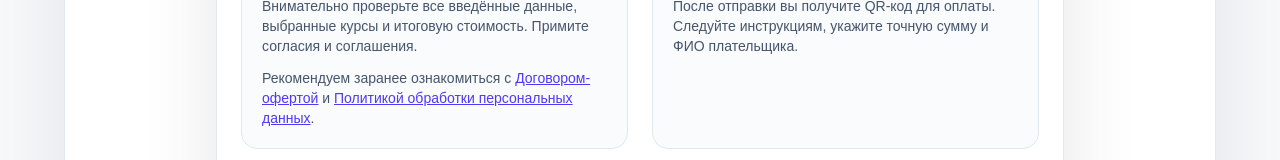
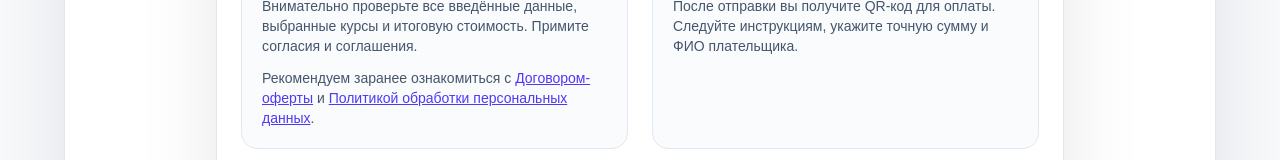
Before and after one commit to infols2021-lab/ga_reg_tefl, a Next.js app: page /apply/schools/primary in a window 1280 px wide. Shown: the part 718-878 px from the top of the page. Built offline with nearby package versions, Linux system fonts and the light colour scheme; no server answers.

Commit message:
feat: smart configuration loading

```diff
--- a/components/schools/primary/steps/step-0-intro.tsx
+++ b/components/schools/primary/steps/step-0-intro.tsx
@@ -46,7 +46,7 @@ export default function Step0Intro({ onStart }: { onStart: () => void }) {
           <p className="mt-3 text-sm text-slate-600">
             Рекомендуем заранее ознакомиться с{' '}
             <a href={termsLink} target="_blank" rel="noreferrer" className="font-medium text-indigo-600 underline">
-              Договором-офертой
+              Договором-оферты
             </a>
             {' '}и{' '}
             <a href={policyLink} target="_blank" rel="noreferrer" className="font-medium text-indigo-600 underline">
--- a/components/schools/primary/steps/step-3-review.tsx
+++ b/components/schools/primary/steps/step-3-review.tsx
@@ -82,7 +82,7 @@ export default function Step3Review({
       </div>
 
       <div className="rounded-2xl border border-slate-200 bg-white p-6 shadow-sm">
-        <h3 className="text-lg font-semibold text-slate-900">Соглашения</h3>
+        <h3 className="text-lg font-semibold text-slate-900">Соглашения и согласия</h3>
         <div className="mt-4 space-y-4">
           <label className="flex items-start gap-3">
             <input
--- a/components/schools/secondary/steps/step-0-intro.tsx
+++ b/components/schools/secondary/steps/step-0-intro.tsx
@@ -46,7 +46,7 @@ export default function Step0Intro({ onStart }: { onStart: () => void }) {
           <p className="mt-3 text-sm text-slate-600">
             Рекомендуем заранее ознакомиться с{' '}
             <a href={termsLink} target="_blank" rel="noreferrer" className="font-medium text-indigo-600 underline">
-              Договором-офертой
+              Договором-оферты
             </a>
             {' '}и{' '}
             <a href={policyLink} target="_blank" rel="noreferrer" className="font-medium text-indigo-600 underline">
--- a/components/schools/secondary/steps/step-3-review.tsx
+++ b/components/schools/secondary/steps/step-3-review.tsx
@@ -85,7 +85,7 @@ export default function Step3Review({
       </div>
 
       <div className="rounded-2xl border border-slate-200 bg-white p-6 shadow-sm">
-        <h3 className="text-lg font-semibold text-slate-900">Соглашения</h3>
+        <h3 className="text-lg font-semibold text-slate-900">Соглашения и согласия</h3>
         <div className="mt-4 space-y-4">
           <label className="flex items-start gap-3">
             <input
--- a/components/teachers/steps/step-0-intro.tsx
+++ b/components/teachers/steps/step-0-intro.tsx
@@ -121,7 +121,7 @@ export default function Step0Intro({ onStart }: { onStart: () => void }) {
           <p className="mt-3 text-sm text-slate-600">
             Рекомендуем заранее ознакомиться с{' '}
             <a href={termsLink} target="_blank" rel="noreferrer" className="font-medium text-indigo-600 underline">
-              Договором-офертой
+              Договором-оферты
             </a>
             {' '}и{' '}
             <a href={policyLink} target="_blank" rel="noreferrer" className="font-medium text-indigo-600 underline">
```
